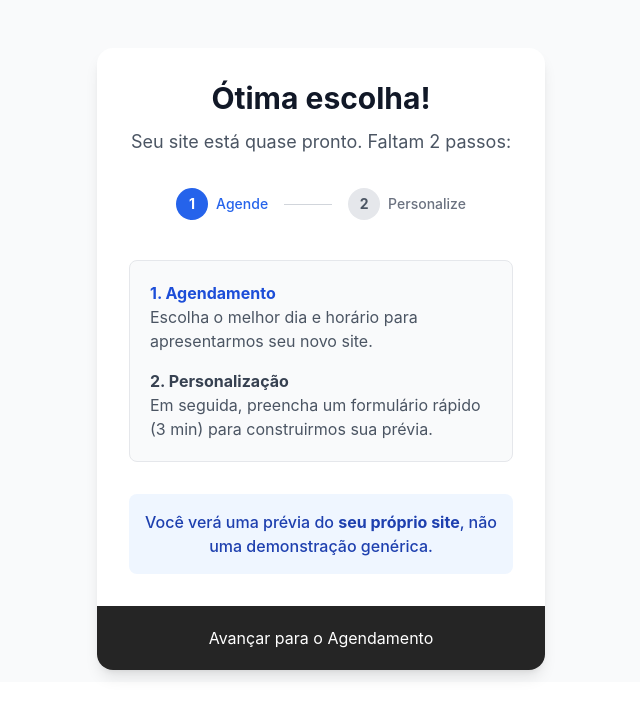
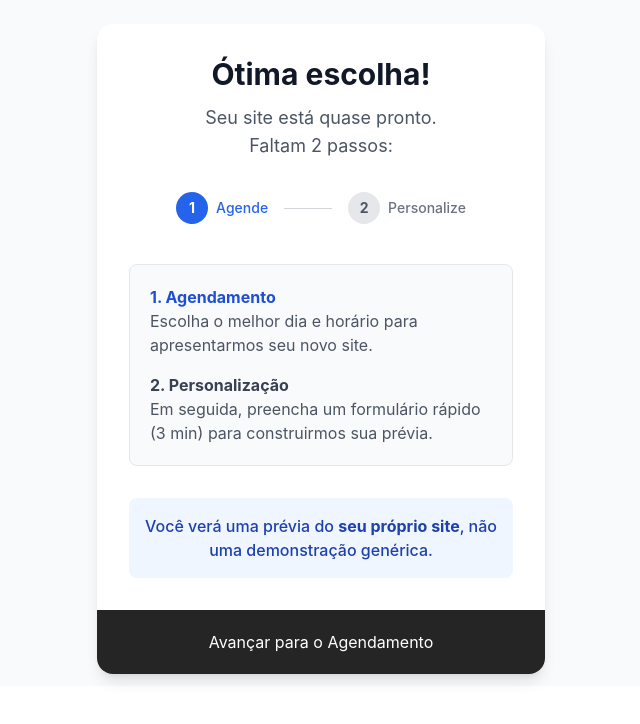
Before and after one commit to johnupscale-design/UPSCALETESTE, a React (Vite) app: page /agendamento in a window 1280 px wide. Shown: the top 724 px of the page, without its empty margins (319-959 px from the left). Built offline with nearby package versions, Linux system fonts and the light colour scheme.

Commit message:
ajuste agendamento

```diff
--- a/src/pages/Agendamento.tsx
+++ b/src/pages/Agendamento.tsx
@@ -2,11 +2,11 @@ import React from "react";
 
 const Agendamento = () => {
   return (
-    <div className="bg-gray-50 text-gray-800 flex items-center justify-center pt-12 pb-3 px-3 mt-0" style={{ fontFamily: 'Inter, sans-serif' }}>
+    <div className="bg-gray-50 text-gray-800 flex items-center justify-center pt-6 pb-3 px-3 mt-0" style={{ fontFamily: 'Inter, sans-serif' }}>
       <div className="w-full max-w-md bg-white rounded-2xl shadow-lg text-center overflow-hidden">
         <div className="p-6 sm:p-8">
           <h1 className="text-3xl font-bold text-gray-900 mb-3">Ótima escolha!</h1>
-          <p className="text-lg text-gray-600 mb-8">Seu site está quase pronto. Faltam 2 passos:</p>
+          <p className="text-lg text-gray-600 mb-8">Seu site está quase pronto. <br></br>Faltam 2 passos:</p>
           <div className="flex items-center justify-center space-x-4 mb-10">
             <div className="flex items-center text-sm font-medium text-blue-600">
               <div className="flex-shrink-0 w-8 h-8 bg-blue-600 text-white rounded-full flex items-center justify-center font-bold">1</div>
```
